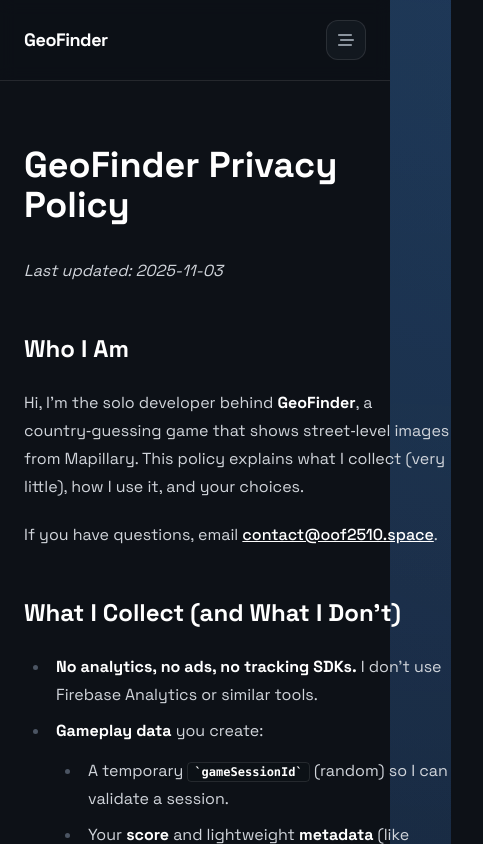
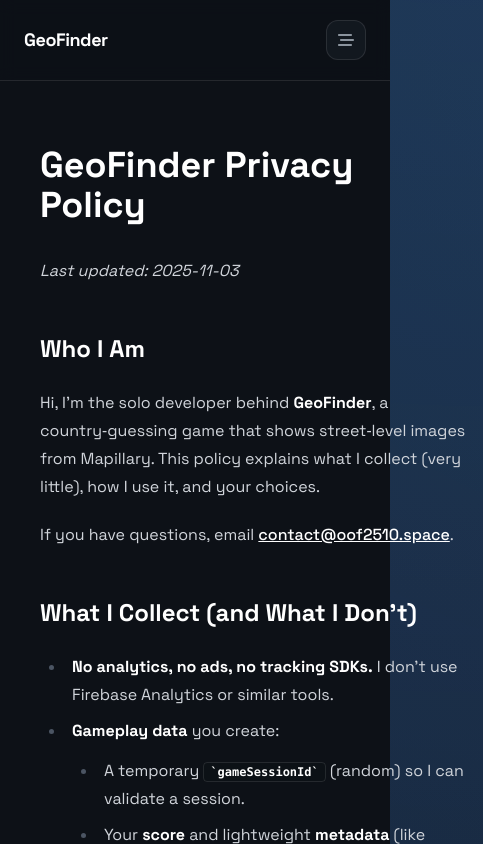
Before and after one commit to OOF2510/geoguess-web, a React (Vite) app: page /privacy in a window 390 px wide. Shown: the top 844 px of the page, 483 px wide, since content can reach past the window. Built offline with nearby package versions, Linux system fonts and the light colour scheme.

Commit message:
fix mobile rendering i think maybe

```diff
--- a/src/pages/Privacy.jsx
+++ b/src/pages/Privacy.jsx
@@ -5,19 +5,20 @@
 export default function Privacy() {
   const components = {
     code({ className, children, ...props }) {
+      const text = String(children).replace(/^`+|`+$/g, '').trim();
       return (
         <code
           className="text-xs bg-background/60 px-1.5 py-0.5 rounded border border-white/10"
           {...props}
         >
-          {children}
+          {text}
         </code>
       );
     },
   };
 
   return (
-    <div className="prose prose-invert max-w-none mx-auto">
+    <div className="prose prose-invert max-w-4xl mx-auto overflow-x-auto px-4 sm:px-0">
       <ReactMarkdown remarkPlugins={[remarkGfm]} components={components}>
         {content}
       </ReactMarkdown>
```
